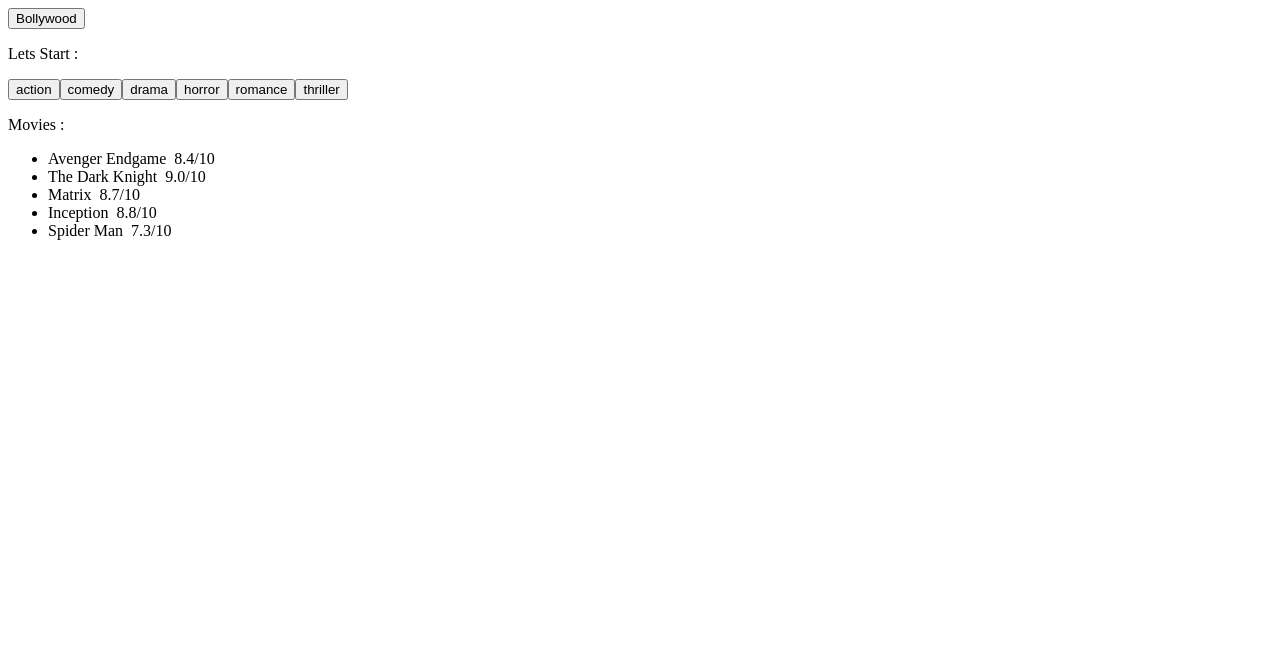
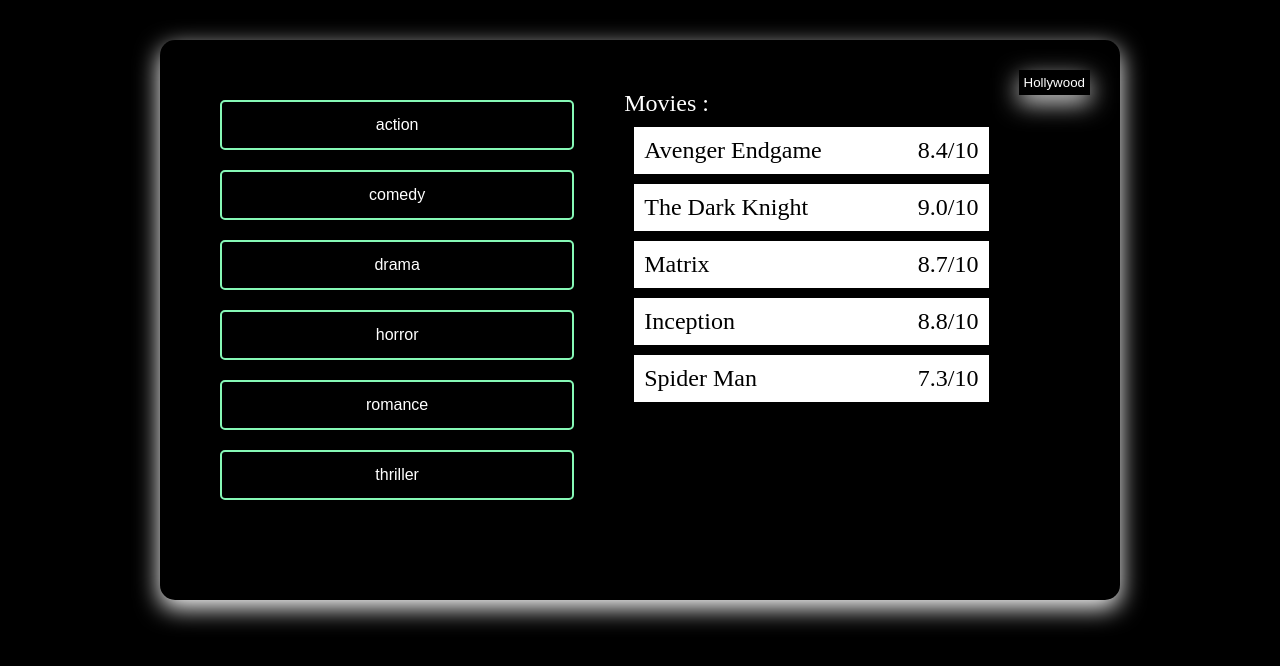
Before and after one commit to arjun-computer-geek/movie-recommendation-app, a React (Create React App) app: page / in a window 1280 px wide. Shown: the top 666 px of the page. Built offline with nearby package versions, Linux system fonts and the light colour scheme.

Commit message:
style - styling the app

```diff
--- a/src/App.css
+++ b/src/App.css
@@ -0,0 +1,69 @@
+*{
+    margin: 0;
+    padding: 0;
+    box-sizing: border-box;
+}
+body{
+    background: rgb(0, 0, 0);
+}
+.container{
+    box-shadow: rgb(255, 255, 255) 0px 8px 24px;
+    border-radius: 15px ;
+    color: white;
+    width: 75%;
+    min-height: 70vh;
+    margin: auto;
+    margin-top: 5vh;
+    padding: 30px;
+
+}
+.sub-container{
+    display: flex;
+    flex-direction: row;
+    position: relative;
+}
+.toggleBtn{
+    box-shadow: rgba(255, 255, 255, 0.849) 0px 8px 24px;
+    float: right;
+    padding: 5px;
+    cursor: pointer;
+    background: none;
+    border: none;
+    color: white;
+}
+li{
+    list-style-type: none;
+    background:white;
+    color: black;
+    padding: 10px;
+    margin: 10px;
+}
+.left, .right{
+    height: auto;
+    width: 100%;
+    text-align: justify;
+    padding: 20px;
+    font-size: 18pt;
+}
+.left{
+    display: flex;
+    flex-direction: column;
+}
+.customButton{
+    background: none;
+    border: 2px solid rgb(134, 248, 182);
+    border-radius: 5px;
+    height: 50px;
+    margin: 10px;
+    color: white;
+    font-size: 12pt;
+    cursor: pointer;
+}
+.active{
+    background-color: rgb(134, 248, 182);
+    color: black;
+}
+.right ul li span{
+    /* background: red; */
+    float: right;
+}
--- a/src/App.js
+++ b/src/App.js
@@ -8,7 +8,7 @@ const geners = ['action', 'comedy', 'drama', 'horror', 'romance', 'thriller'];
 const App = () => {
   const [movieTye, setMovieType] = useState('hollywood');
   const [gener, setGener] = useState('action')
-
+  const [clickedId, setClickedId] = useState(-1);
   // Movie type toggeler function
   const toggleMovieType = () => {
     if (movieTye === 'hollywood') {
@@ -24,23 +24,25 @@ const App = () => {
     <div className="container">
 
       {/* toggle movies type and button */}
-      {movieTye === 'hollywood' ? <button className='toggleBtn' onClick={toggleMovieType}>Bollywood</button> : <button className='toggleBtn' onClick={toggleMovieType}>Hollywood</button>}
 
-      <p>Lets Start :</p>
-
+      {movieTye === 'hollywood' ? <button className='toggleBtn' onClick={toggleMovieType}>Hollywood</button> : <button className='toggleBtn' onClick={toggleMovieType}>Bollywood</button>}
+      <div className="sub-container">
+        <div className="left">
           {
             geners.map((item, index) => {
               return (
                 <button
                   key={index}
-              onClick={() => setGener(item)}
+                  onClick={() => {setGener(item); setClickedId(index)}}
+                  className={index === clickedId ? "customButton active" : "customButton"}
                 >
                   {item}
                 </button>
               );
             })
           }
-      <div>
+        </div>
+        <div className="right">
           <p>Movies : </p>
 
           {
@@ -85,6 +87,7 @@ const App = () => {
 
         </div>
       </div>
+    </div>
   )
 }
 
```
Also changed, not shown: 1 other file (tests, documents, lock files or other folders). Lines whose indentation alone changed are shown as unchanged.
